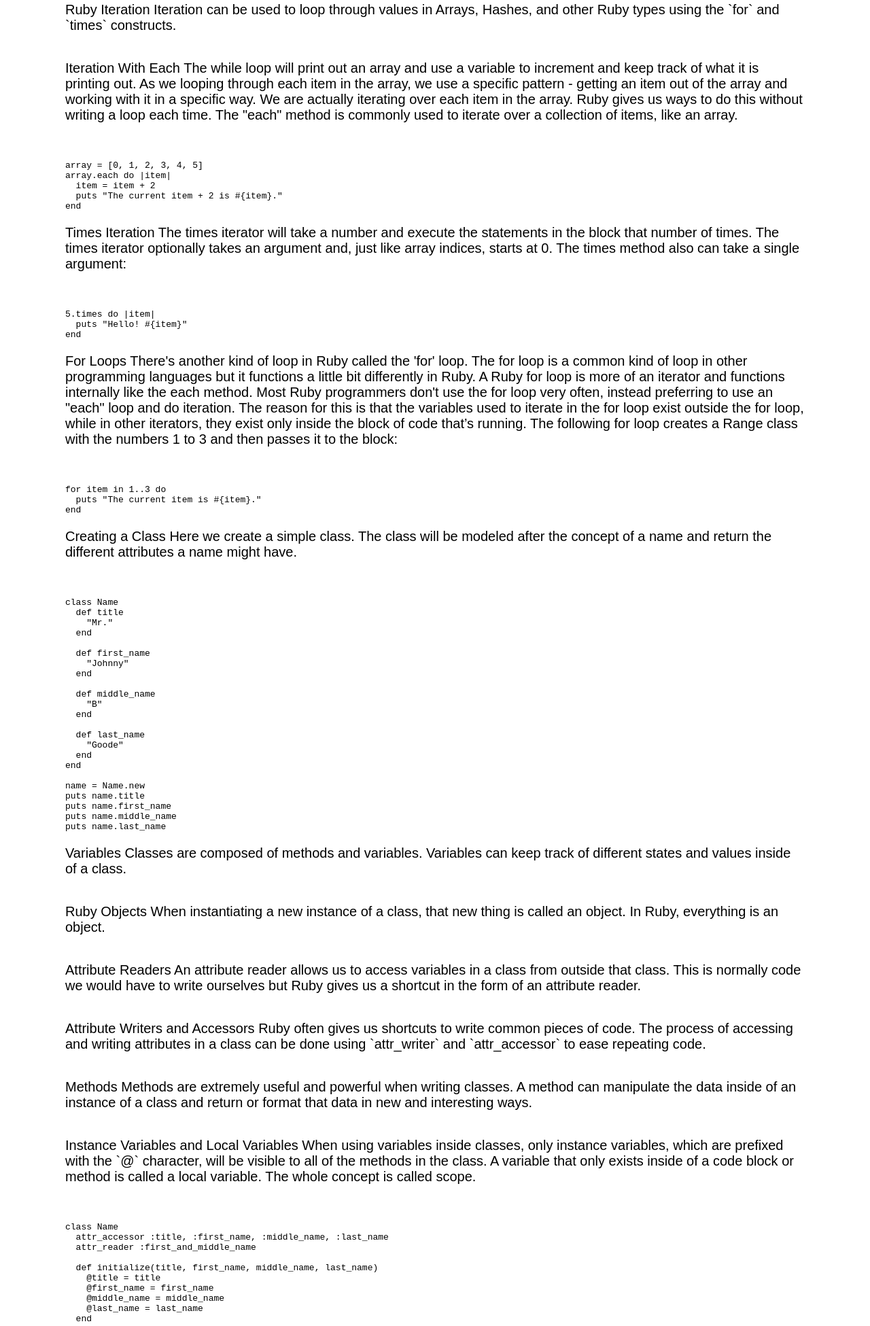
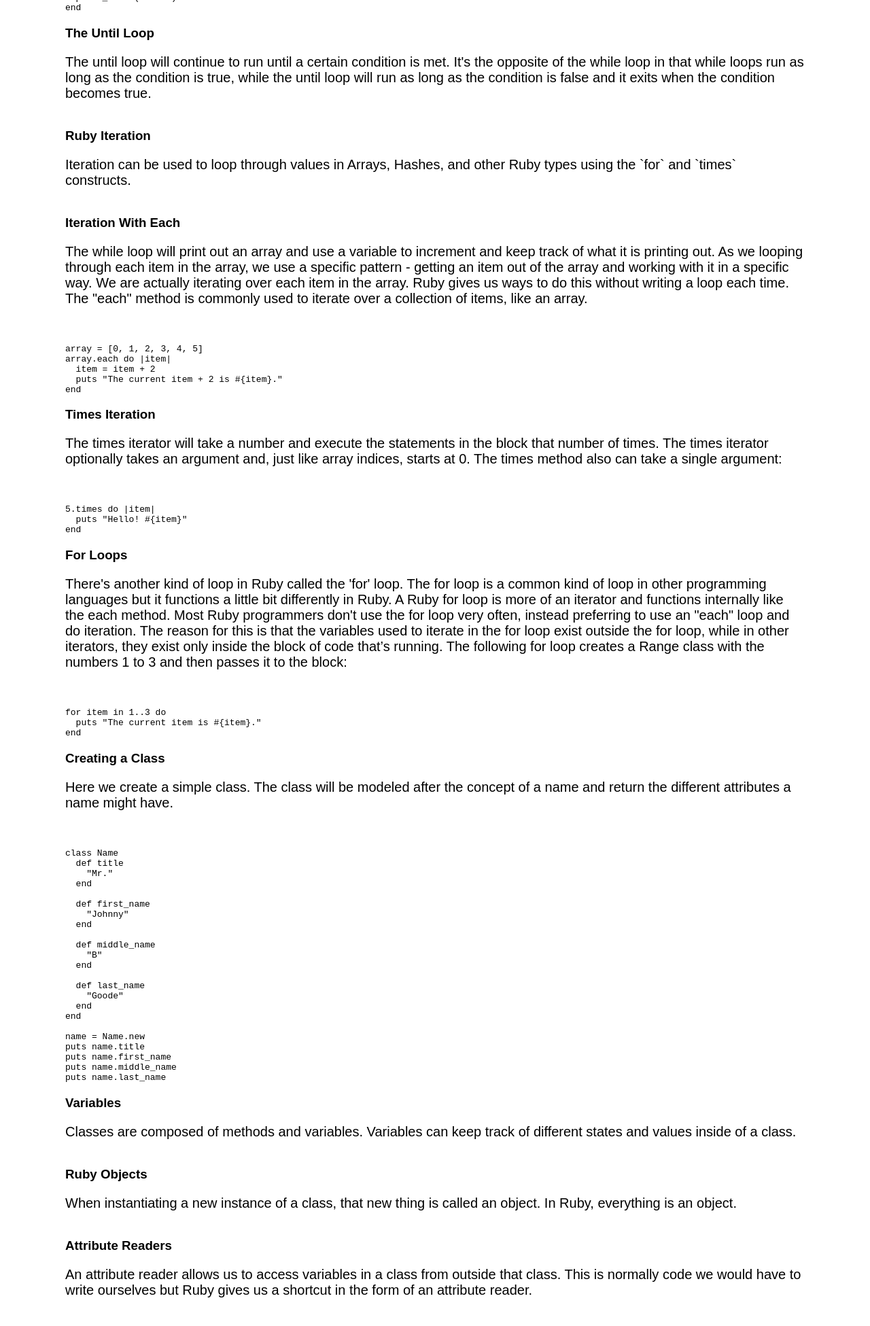
Before and after one commit to AndyVegas/AndyVegas.github.io, a plain HTML site: page blog/cheat-sheet.html in a window 1280 px wide. Shown: the part 849-2800 px from the top of the page at 68% size. Drawn offline with Linux system fonts and the light colour scheme.

Commit message:
Add second changes to cheatsheet

```diff
--- a/blog/cheat-sheet.html
+++ b/blog/cheat-sheet.html
@@ -24,20 +24,20 @@
         <h2>Ruby - A Cheatsheet</h2>
         <p>Posted on <time datetime="2016-02-28">March 12th 2016</time> by <a href="http://andyvegas.github.io/index.html">andrew crowley</a> </p>
       </header>
-      <p>
-How Ruby Works
 
-Ruby is a simple but powerful programming language that can be used to make all kinds of programs.</p>
+<h3>How Ruby Works</h3>
 
-<p>Ruby Loops
-A loop is used to repeat statements until a condition is met. Ruby offers several different kinds of loops: the loop, while loop, and until loop.
+<p>Ruby is a simple but powerful programming language that can be used to make all kinds of programs.</p>
+
+<h3>Ruby Loops</h3>
+<p>A loop is used to repeat statements until a condition is met. Ruby offers several different kinds of loops: the loop, while loop, and until loop.
 </p>
 
-<p>Loop Conditionals
-A loop conditional will exit a loop. A loop will run forever until the condition to exit the loop returns the value of true. If the condition returns the value of false, the loop will not exit. If the condition never returns true, we'll create an infinite loop.</p>
+<h3>Loop Conditionals</h3>
+<p>A loop conditional will exit a loop. A loop will run forever until the condition to exit the loop returns the value of true. If the condition returns the value of false, the loop will not exit. If the condition never returns true, we'll create an infinite loop.</p>
 
-<p>The While Loop
-The while loop is similar to the loop statement and it uses a conditional to perform the logic. However, the big difference is that the while loop continues to run as long as the conditional that is set up front continues to return true. The condition is also specified as part of the argument to the while loop.</p>
+<h3>The While Loop</h3>
+<p>The while loop is similar to the loop statement and it uses a conditional to perform the logic. However, the big difference is that the while loop continues to run as long as the conditional that is set up front continues to return true. The condition is also specified as part of the argument to the while loop.</p>
 
 <pre><code>
 def print_hello(number_of_times)
@@ -56,14 +56,14 @@ while answer < 5
 end
 </code></pre>
 
-<p>The Until Loop
-The until loop will continue to run until a certain condition is met. It's the opposite of the while loop in that while loops run as long as the condition is true, while the until loop will run as long as the condition is false and it exits when the condition becomes true.</p>
+<h3>The Until Loop</h3>
+<p>The until loop will continue to run until a certain condition is met. It's the opposite of the while loop in that while loops run as long as the condition is true, while the until loop will run as long as the condition is false and it exits when the condition becomes true.</p>
 
-<p>Ruby Iteration
-Iteration can be used to loop through values in Arrays, Hashes, and other Ruby types using the `for` and `times` constructs.</p>
+<h3>Ruby Iteration</h3>
+<p>Iteration can be used to loop through values in Arrays, Hashes, and other Ruby types using the `for` and `times` constructs.</p>
 
-<p>Iteration With Each
-The while loop will print out an array and use a variable to increment and keep track of what it is printing out. As we looping through each item in the array, we use a specific pattern - getting an item out of the array and working with it in a specific way. We are actually iterating over each item in the array. Ruby gives us ways to do this without writing a loop each time. The "each" method is commonly used to iterate over a collection of items, like an array.</p>
+<h3>Iteration With Each</h3>
+<p>The while loop will print out an array and use a variable to increment and keep track of what it is printing out. As we looping through each item in the array, we use a specific pattern - getting an item out of the array and working with it in a specific way. We are actually iterating over each item in the array. Ruby gives us ways to do this without writing a loop each time. The "each" method is commonly used to iterate over a collection of items, like an array.</p>
 
 <pre><code>
 array = [0, 1, 2, 3, 4, 5]
@@ -73,8 +73,8 @@ array.each do |item|
 end
 </code></pre>
 
-<p>Times Iteration
-The times iterator will take a number and execute the statements in the block that number of times. The times iterator optionally takes an argument and, just like array indices, starts at 0.  The times method also can take a single argument:</p>
+<h3>Times Iteration</h3>
+<p>The times iterator will take a number and execute the statements in the block that number of times. The times iterator optionally takes an argument and, just like array indices, starts at 0.  The times method also can take a single argument:</p>
 
 <pre><code>
 5.times do |item|
@@ -82,8 +82,8 @@ The times iterator will take a number and execute the statements in the block th
 end
 </code></pre>
 
-<p>For Loops
-There's another kind of loop in Ruby called the 'for' loop. The for loop is a common kind of loop in other programming languages but it functions a little bit differently in Ruby. A Ruby for loop is more of an iterator and functions internally like the each method.
+<h3>For Loops</h3>
+<p>There's another kind of loop in Ruby called the 'for' loop. The for loop is a common kind of loop in other programming languages but it functions a little bit differently in Ruby. A Ruby for loop is more of an iterator and functions internally like the each method.
 
 Most Ruby programmers don't use the for loop very often, instead preferring to use an "each" loop and do iteration. The reason for this is that the variables used to iterate in the for loop exist outside the for loop, while in other iterators, they exist only inside the block of code that’s running.  The following for loop creates a Range class with the numbers 1 to 3 and then passes it to the block:</p>
 
@@ -93,8 +93,8 @@ for item in 1..3 do
 end
 </code></pre>
 
-<p>Creating a Class
-Here we create a simple class. The class will be modeled after the concept of a name and return the different attributes a name might have.</p>
+<h3>Creating a Class</h3>
+<p>Here we create a simple class. The class will be modeled after the concept of a name and return the different attributes a name might have.</p>
 
 <pre><code>
 class Name
@@ -122,23 +122,23 @@ puts name.middle_name
 puts name.last_name
 </code></pre>
 
-<p>Variables
-Classes are composed of methods and variables. Variables can keep track of different states and values inside of a class.</p>
+<h3>Variables</h3>
+<p>Classes are composed of methods and variables. Variables can keep track of different states and values inside of a class.</p>
 
-<p>Ruby Objects
-When instantiating a new instance of a class, that new thing is called an object. In Ruby, everything is an object.</p>
+<h3>Ruby Objects</h3>
+<p>When instantiating a new instance of a class, that new thing is called an object. In Ruby, everything is an object.</p>
 
-<p>Attribute Readers
-An attribute reader allows us to access variables in a class from outside that class. This is normally code we would have to write ourselves but Ruby gives us a shortcut in the form of an attribute reader.</p>
+<h3>Attribute Readers</h3>
+<p>An attribute reader allows us to access variables in a class from outside that class. This is normally code we would have to write ourselves but Ruby gives us a shortcut in the form of an attribute reader.</p>
 
-<p>Attribute Writers and Accessors
-Ruby often gives us shortcuts to write common pieces of code. The process of accessing and writing attributes in a class can be done using `attr_writer` and `attr_accessor` to ease repeating code.</p>
+<h3>Attribute Writers and Accessors</h3>
+<p>Ruby often gives us shortcuts to write common pieces of code. The process of accessing and writing attributes in a class can be done using `attr_writer` and `attr_accessor` to ease repeating code.</p>
 
-<P>Methods
-Methods are extremely useful and powerful when writing classes. A method can manipulate the data inside of an instance of a class and return or format that data in new and interesting ways.</P>
+<h3>Methods</h3>
+<P>Methods are extremely useful and powerful when writing classes. A method can manipulate the data inside of an instance of a class and return or format that data in new and interesting ways.</P>
 
-<p>Instance Variables and Local Variables
-When using variables inside classes, only instance variables, which are prefixed with the `@` character, will be visible to all of the methods in the class. A variable that only exists inside of a code block or method is called a local variable. The whole concept is called scope.</p>
+<h3>Instance Variables and Local Variables</h3>
+<p>When using variables inside classes, only instance variables, which are prefixed with the `@` character, will be visible to all of the methods in the class. A variable that only exists inside of a code block or method is called a local variable. The whole concept is called scope.</p>
 
 <pre><code>
 class Name
```
